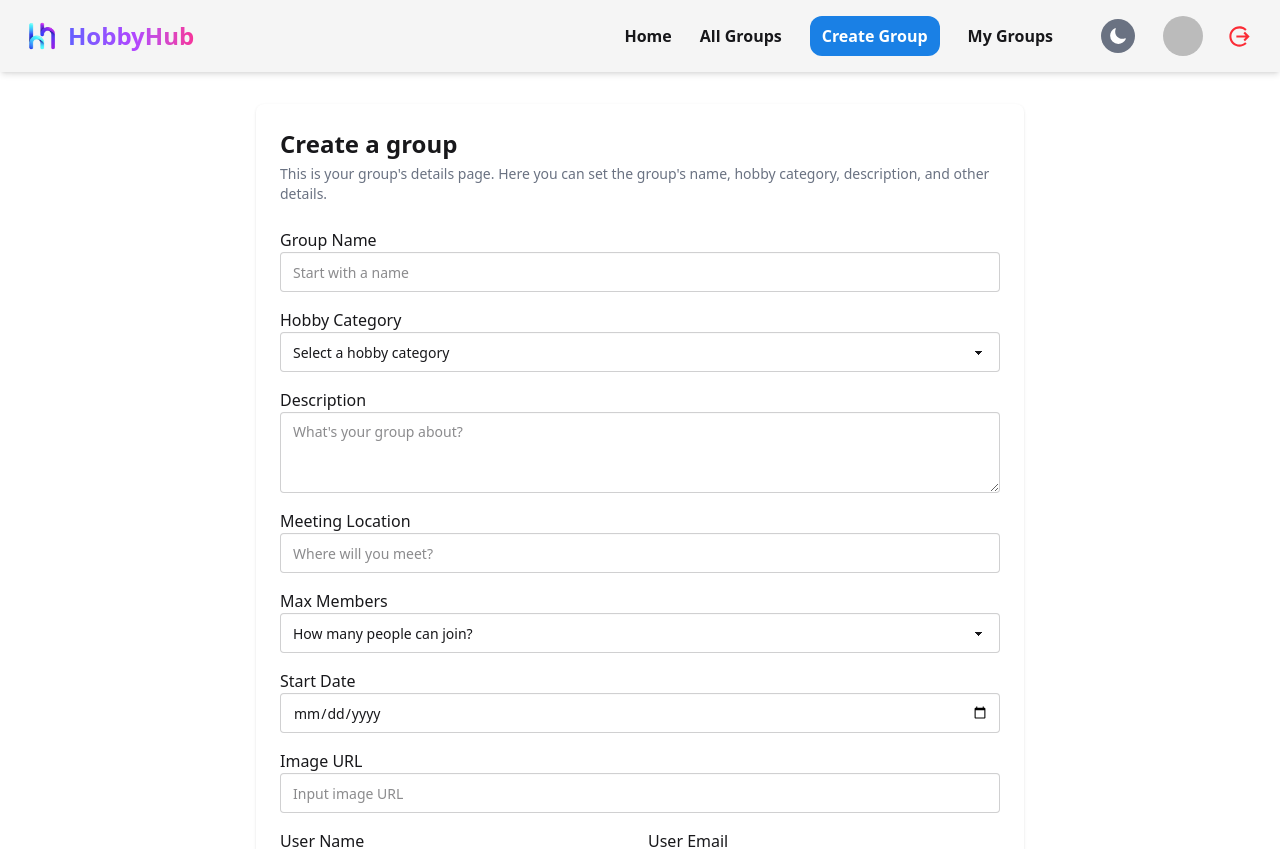
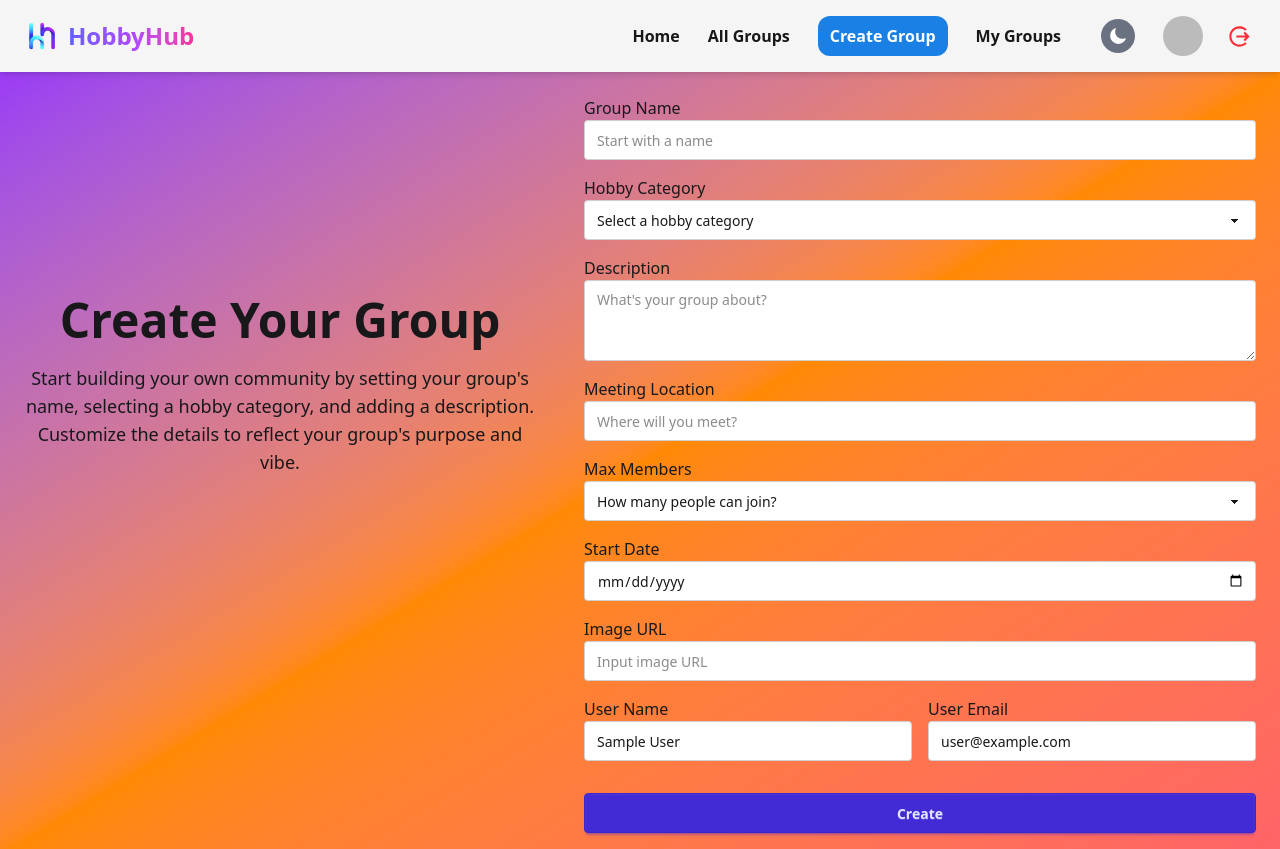
Before and after one commit to rashikdev/HobbyHub, a React (Vite) app: page /createGroup in a window 1280 px wide. Shown: the top 849 px of the page. Built offline with nearby package versions, Linux system fonts and the light colour scheme; no server answers; sample sign-in values are in the browser's storage.

Commit message:
changed some layoute

```diff
--- a/src/components/GoogleBtn.jsx
+++ b/src/components/GoogleBtn.jsx
@@ -29,7 +29,7 @@ const GoogleBtn = ({ title }) => {
         <button
           onClick={handleGoogleSignIn}
           type="button"
-          className="flex items-center justify-center w-full p-3 gap-4 border rounded-md border-gray-600 cursor-pointer mb-5 hover:bg-gray-600 transition-all duration-300"
+          className="flex items-center justify-center w-full p-2 gap-4 bg-gray-300 rounded-md  cursor-pointer mb-5 hover:bg-white transition-all duration-300 text-black"
         >
           <FcGoogle
             className="cursor-pointer transition-all duration-200"
--- a/src/components/GroupCard.jsx
+++ b/src/components/GroupCard.jsx
@@ -27,9 +27,12 @@ const GroupCard = ({ group }) => {
         Next event: <span className="text-blue-500">{group.startDate}</span>
       </p>
       <Link to={`/group/${group._id}`}>
-        <button className="mt-4 w-full bg-blue-500 text-white py-1 rounded-full hover:bg-blue-600 cursor-pointer group">
+        <button
+          onClick={() => window.scrollTo({ top: 0, behavior: "smooth" })}
+          className="mt-4 w-full bg-blue-500 text-white py-1 rounded-full hover:bg-blue-600 cursor-pointer group"
+        >
           See More{" "}
-          <span className="inline-block ml-1 opacity-0 group-hover:opacity-100 group-hover:translate-x-2 transition-all duration-200">
+          <span className="inline-block md:ml-1 opacity-0 group-hover:opacity-100 group-hover:translate-x-2 transition-all duration-200">
             →
           </span>
         </button>
--- a/src/components/Navbar.jsx
+++ b/src/components/Navbar.jsx
@@ -36,8 +36,8 @@ const Navbar = () => {
           </ul>
         </div>
         <NavLink className="flex items-center" to="/">
-          <img className="md:w-10 w-8 rounded-full" src={logo} alt="" />
-          <h2 className="font-bold text-2xl md:ml-2 bg-gradient-to-r from-indigo-500 via-purple-500 to-pink-500 text-transparent bg-clip-text">
+          <img className="md:w-10 w-7 rounded-full" src={logo} alt="" />
+          <h2 className="font-bold text-xl md:text-2xl md:ml-2 bg-gradient-to-r from-indigo-500 via-purple-500 to-pink-500 text-transparent bg-clip-text">
             HobbyHub
           </h2>
         </NavLink>
@@ -91,16 +91,18 @@ const Navbar = () => {
               isActive
                 ? "bg-[#1A80E5] py-2 px-3 rounded-xl font-semibold text-white"
                 : ""
-            } hidden lg:block mr-5`
+            } hidden lg:block mr-3`
           }
         >
           My Groups
         </NavLink>
 
-        <ThemeToggle
-          data-tooltip-id="theme-tooltip"
-          data-tooltip-content="Change Theme"
-        />
+        <div className="-mr-2 md:mr-0">
+          <ThemeToggle
+            data-tooltip-id="theme-tooltip"
+            data-tooltip-content="Change Theme"
+          />
+        </div>
 
         {/* Spinner + pulse while loading */}
         {loading ? (
--- a/src/components/Slider.jsx
+++ b/src/components/Slider.jsx
@@ -14,7 +14,7 @@ const Slider = () => {
   ];
 
   return (
-    <div className="w-full relative my-10 rounded-xl overflow-hidden shadow-xl">
+    <div className="w-full relative overflow-hidden shadow-xl mb-10">
       <Carousel
         showThumbs={false}
         autoPlay
@@ -28,14 +28,14 @@ const Slider = () => {
             <img
               src={data.image}
               alt="Slider visual"
-              className="w-full rounded-2xl md:h-[600px] object-cover"
+              className="w-full md:h-[600px]"
             />
           </div>
         ))}
       </Carousel>
 
       {/* Overlay for background tint */}
-      <div className="absolute inset-0 bg-gradient-to-br from-black/50 via-black/30 to-black/50 backdrop-blur-[3px] z-10 rounded-2xl" />
+      <div className="absolute inset-0 bg-gradient-to-br from-black/50 via-black/30 to-black/50 backdrop-blur-[3px] z-10" />
 
       <div className="absolute top-1/2 left-1/2 z-20 transform -translate-x-1/2 -translate-y-1/2 text-center px-4">
         <h1 className="text-white text-2xl md:text-4xl font-extrabold drop-shadow-md">
--- a/src/pages/AllGroup.jsx
+++ b/src/pages/AllGroup.jsx
@@ -7,7 +7,7 @@ const AllGroup = () => {
   const [groups, setGroups] = useState([]);
   const localGroups = useLoaderData();
   useEffect(() => {
-    fetch("https://hobby-hub-server-ashen.vercel.app/groups")
+    fetch("http://localhost:5000/groups")
       .then((res) => res.json())
       .then((data) => {
         setGroups(data);
@@ -15,11 +15,9 @@ const AllGroup = () => {
   }, []);
   const allGroups = [...groups, ...localGroups];
   return (
-    <div className="my-12">
-      <div className="w-11/12 mx-auto">
-        <Slider></Slider>
-      </div>
-      <div className="w-11/12 mx-auto grid grid-cols-2 md:grid-cols-3 lg:grid-cols-5 gap-8">
+    <div className="">
+      <Slider></Slider>
+      <div className="w-11/12 mx-auto grid my-20 grid-cols-2 md:grid-cols-3 lg:grid-cols-5 gap-8">
         {allGroups.map((group, index) => (
           <GroupCard key={index} group={group}></GroupCard>
         ))}
--- a/src/pages/CreateGroup.jsx
+++ b/src/pages/CreateGroup.jsx
@@ -28,14 +28,25 @@ const CreateGroup = () => {
       });
   };
   return (
-    <div className="max-w-3xl mx-auto p-6 mt-8 bg-white dark:bg-base-200 rounded-lg shadow">
-      <h2 className="text-2xl font-bold mb-1">Create a group</h2>
-      <p className="mb-6 text-sm text-gray-500">
-        This is your group's details page. Here you can set the group's name,
-        hobby category, description, and other details.
+    <div className="grid md:grid-cols-16 bg-gradient-to-br from-[#9b3bf5] via-orange-400 to-red-400">
+      <div className="md:col-span-7 p-6 rounded-lg text-center hidden md:block">
+        <div className="mt-50">
+          <h2 className="text-5xl font-bold mb-5">Create Your Group</h2>
+          <p className="mb-6 text-lg">
+            Start building your own community by setting your group's name,
+            selecting a hobby category, and adding a description. Customize the
+            details to reflect your group's purpose and vibe.
+          </p>
+        </div>
+      </div>
+      <div className="p-6 rounded-lg col-span-9">
+        <form onSubmit={handleCreateGroup} className="space-y-4">
+          <h2 className="text-2xl font-bold mb-1 md:hidden">Create Your Group</h2>
+          <p className="mb-6 text-xs md:hidden">
+            This is your group's details page. Here you can set the group's
+            name, hobby category, description, and other details.
           </p>
 
-      <form onSubmit={handleCreateGroup} className="space-y-4">
           <div>
             <label className="block font-medium">Group Name</label>
             <input
@@ -155,6 +166,7 @@ const CreateGroup = () => {
           </button>
         </form>
       </div>
+    </div>
   );
 };
 
--- a/src/pages/Home.jsx
+++ b/src/pages/Home.jsx
@@ -17,11 +17,13 @@ const Home = () => {
   );
 
   return (
-    <div className="w-11/12 mx-auto space-y-4">
+    <div>
       <Slider />
-      <FeaturedGroup groups={featuredGroups} />
-      <NewestGroup groups={newestGroups} />
-      <TestimonialsSection></TestimonialsSection>
+      <div className="w-11/12 mx-auto space-y-4">
+        <FeaturedGroup groups={featuredGroups} />
+        <NewestGroup groups={newestGroups} />
+        <TestimonialsSection></TestimonialsSection>
+      </div>
     </div>
   );
 };
--- a/src/pages/Login.jsx
+++ b/src/pages/Login.jsx
@@ -26,11 +26,11 @@ const Login = () => {
   };
 
   return (
-    <div className="min-h-[calc(100vh-100px)] bg-gray-100 flex items-center justify-center px-4 sm:px-6 lg:px-8">
+    <div className="my-6 min-h-[calc(100vh-300px)] flex items-center justify-center px-4 sm:px-6 lg:px-8">
       <div className="max-w-md w-full space-y-8 relative">
         <div className="absolute inset-0 -z-10 bg-gradient-to-r from-cyan-400 to-sky-500 shadow-lg transform -skew-y-6 sm:skew-y-0 sm:-rotate-6 sm:rounded-3xl"></div>
 
-        <div className="relative bg-white py-10 px-6 sm:px-10 sm:py-12 shadow-lg rounded-2xl">
+        <div className="relative bg-[#39f7cee7] py-10 px-6 sm:px-10 sm:py-12 shadow-lg rounded-2xl">
           <h2 className="mb-6 text-center text-3xl font-extrabold text-gray-900">
             Login
           </h2>
@@ -80,9 +80,9 @@ const Login = () => {
             <div>
               <button
                 type="submit"
-                className="w-full flex justify-center bg-cyan-500 text-white py-2 px-4 rounded-md hover:bg-cyan-600 focus:outline-none focus:ring-2 focus:ring-offset-2 focus:ring-cyan-400"
+                className="w-full flex justify-center bg-indigo-400 text-white py-2 px-4 rounded-md hover:bg-cyan-600 focus:outline-none focus:ring-2 focus:ring-offset-2 focus:ring-cyan-400"
               >
-                Submit
+                Login
               </button>
             </div>
           </form>
--- a/src/pages/Register.jsx
+++ b/src/pages/Register.jsx
@@ -50,12 +50,12 @@ const Register = () => {
   };
 
   return (
-    <div className="min-h-[calc(100vh-100px)] bg-gray-100 flex items-center justify-center px-4 sm:px-6 lg:px-8">
+    <div className="min-h-[calc(100vh-100px)] flex items-center justify-center px-4 sm:px-6 lg:px-8">
       <div className="max-w-md w-full space-y-8 relative">
         <div className="absolute inset-0 -z-10 bg-gradient-to-r from-purple-400 to-indigo-500 shadow-lg transform -skew-y-6 sm:skew-y-0 sm:-rotate-6 sm:rounded-3xl"></div>
 
-        <div className="relative bg-white py-10 px-6 sm:px-10 sm:py-12 shadow-lg rounded-2xl">
-          <h2 className="mb-6 text-center text-3xl font-extrabold text-gray-900">
+        <div className="relative bg-[#39f7cee7] py-10 px-6 sm:px-10 sm:py-12 shadow-lg rounded-2xl">
+          <h2 className="mb-6 text-center text-3xl font-extrabold">
             Register
           </h2>
 
@@ -137,7 +137,7 @@ const Register = () => {
 
             <button
               type="submit"
-              className="w-full flex justify-center bg-indigo-500 text-white py-2 px-4 rounded-md hover:bg-indigo-600 focus:outline-none focus:ring-2 focus:ring-offset-2 focus:ring-indigo-400"
+              className="w-full flex justify-center bg-indigo-500 text-white py-2 px-4 rounded-md hover:bg-indigo-600 focus:outline-none focus:ring-2 focus:ring-offset-2 focus:ring-indigo-400 cursor-pointer"
             >
               Register
             </button>
```
Lines whose indentation alone changed are shown as unchanged.
